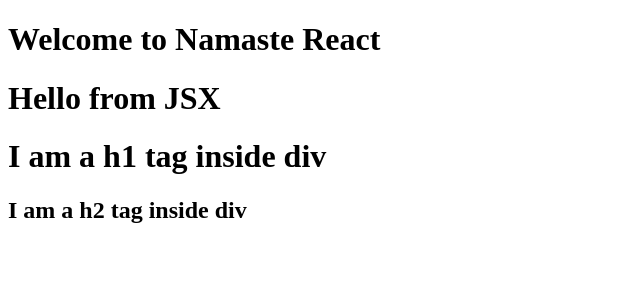
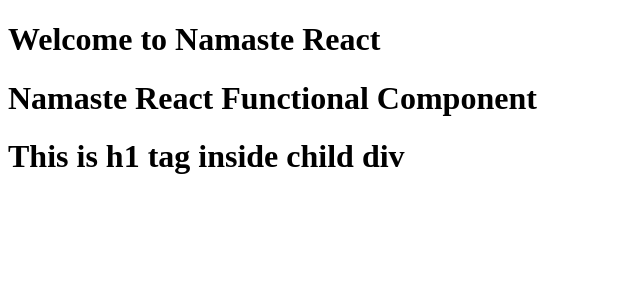
Before and after one commit to nitish754/learning-react, a React (Vite) app: page / in a window 1280 px wide. Shown: the top 300 px of the page, without its empty margins (0-640 px from the left). Built offline with nearby package versions, Linux system fonts and the light colour scheme.

Commit message:
Covered functional component created new component and Learn how to render the component

```diff
--- a/App.js
+++ b/App.js
@@ -1,22 +1,22 @@
 import React from "react";
 import ReactDOM from "react-dom/client";
 
-console.log("React verstion is ", React.version);
-// React Element - Object representation of UI
-const heading  = React.createElement("h1",{},"Hello World from React");
+const Headingcom = () =>{
+    return <h1>Namaste React Functional Component</h1>
+}
 
-const paragraph = React.createElement("div",{id:"parent"},
-    React.createElement("div", {id:"child"},[
-        React.createElement("h1",{key:"h1"},"I am a h1 tag inside div"),
-        React.createElement("h2",{key:"h2"},"I am a h2 tag inside div")
-    ])
-)
+const BodyComponent = () => {
+    return (
+        <div id="parent">
+            <div id="child">
+                <h1>This is h1 tag inside child div</h1>
+            </div>
+        </div>
+    );
+}
 
-// Render Method
 const headingRoot = ReactDOM.createRoot(document.getElementById("heading"));
-const paraRoot = ReactDOM.createRoot(document.getElementById("root"));
-const jsxHeading = <h1>Hello from JSX</h1>;
+const parentRoot = ReactDOM.createRoot(document.getElementById("root"));
 
-headingRoot.render(jsxHeading);
-// headingRoot.render(heading);
-paraRoot.render(paragraph);
+headingRoot.render(<Headingcom />);
+parentRoot.render(<BodyComponent />);
```
Also changed, not shown: 1 other file (tests, documents, lock files or other folders).
